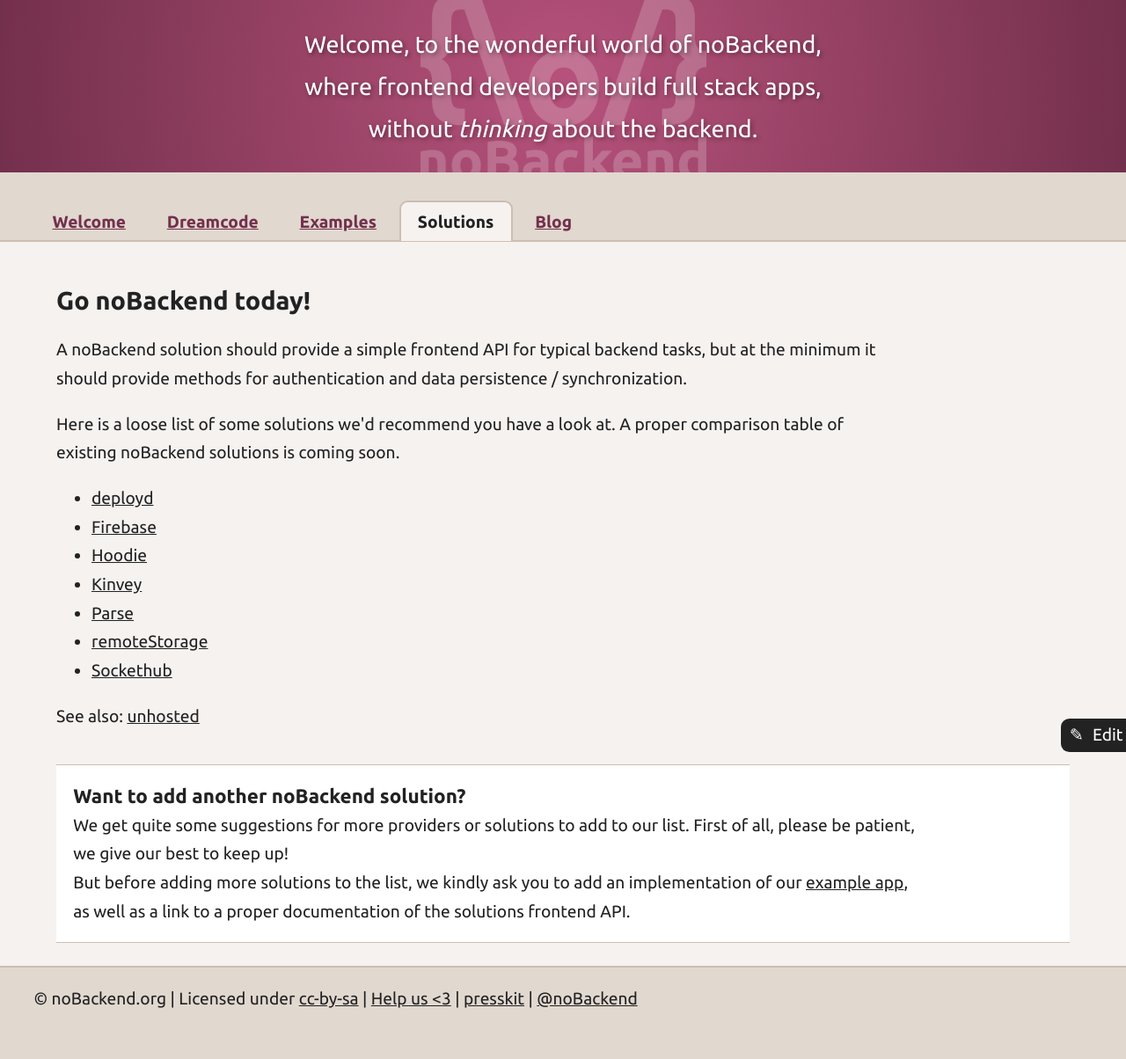
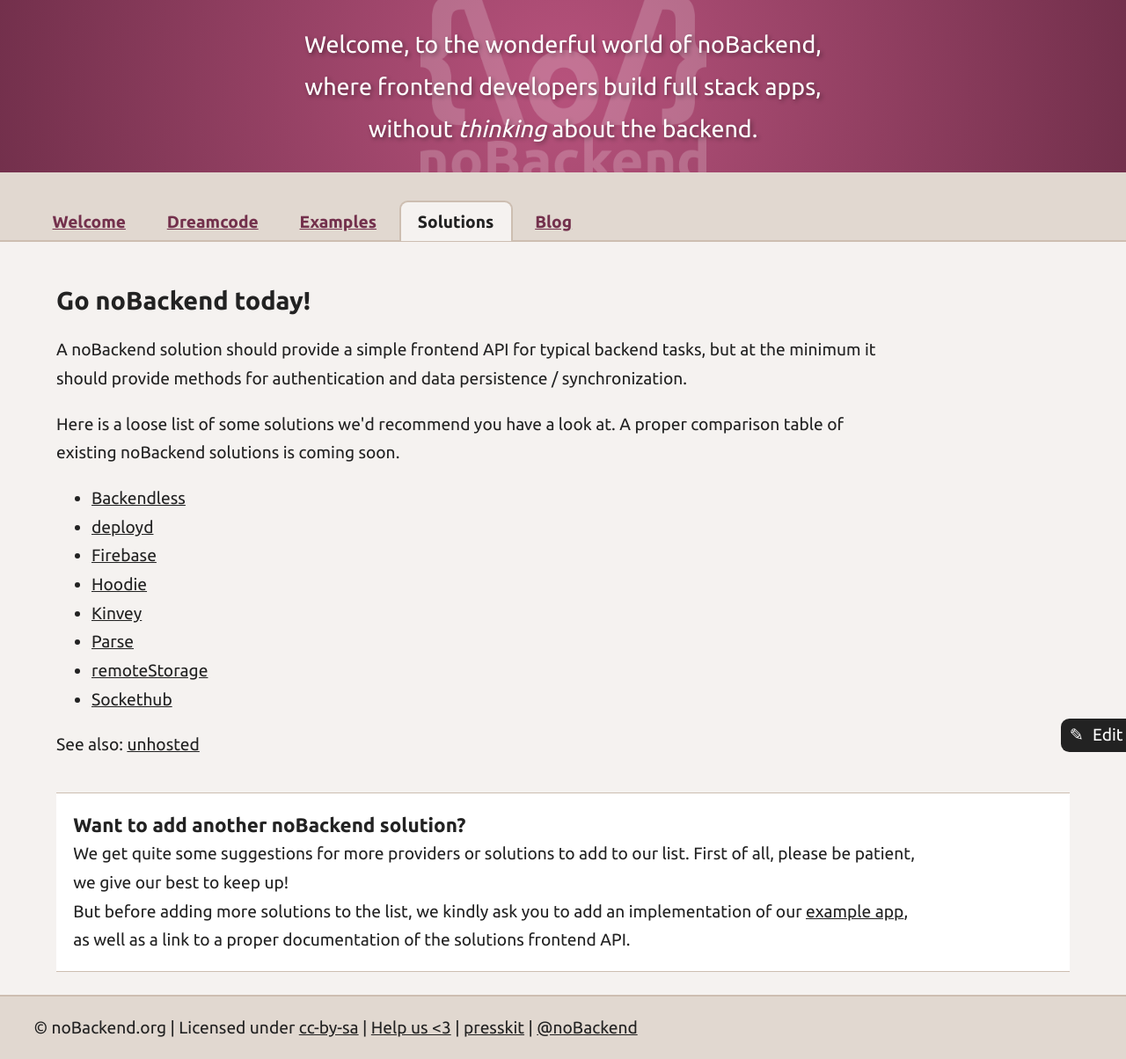
Before and after one commit to noBackend/nobackend.org, a Jekyll site: the page built from solutions.html, in a window 1280 px wide. Shown: the whole page at 88% size. Built offline with Jekyll 4.4.1, drawn with Linux system fonts in a browser that asks for light colours; before the commit the page ends 1171 px from its top, so only the background shows below that.

Commit message:
added Backendless to solutions.html

```diff
--- a/solutions.html
+++ b/solutions.html
@@ -20,6 +20,7 @@
 </p>
 
 <ul>
+  <li><a href="http://backendless.com/">Backendless</a></li>
   <li><a href="http://deployd.com/">deployd</a></li>
   <li><a href="https://www.firebase.com/">Firebase</a></li>
   <li><a href="http://hood.ie/">Hoodie</a></li>
```
